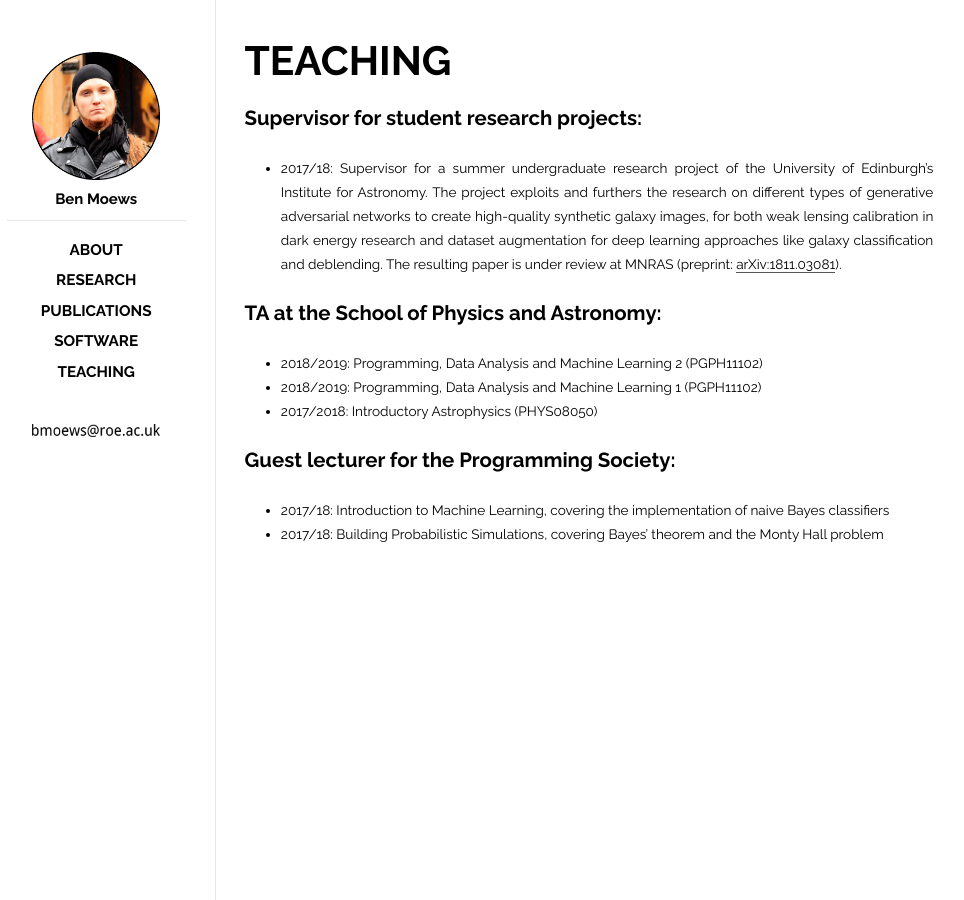
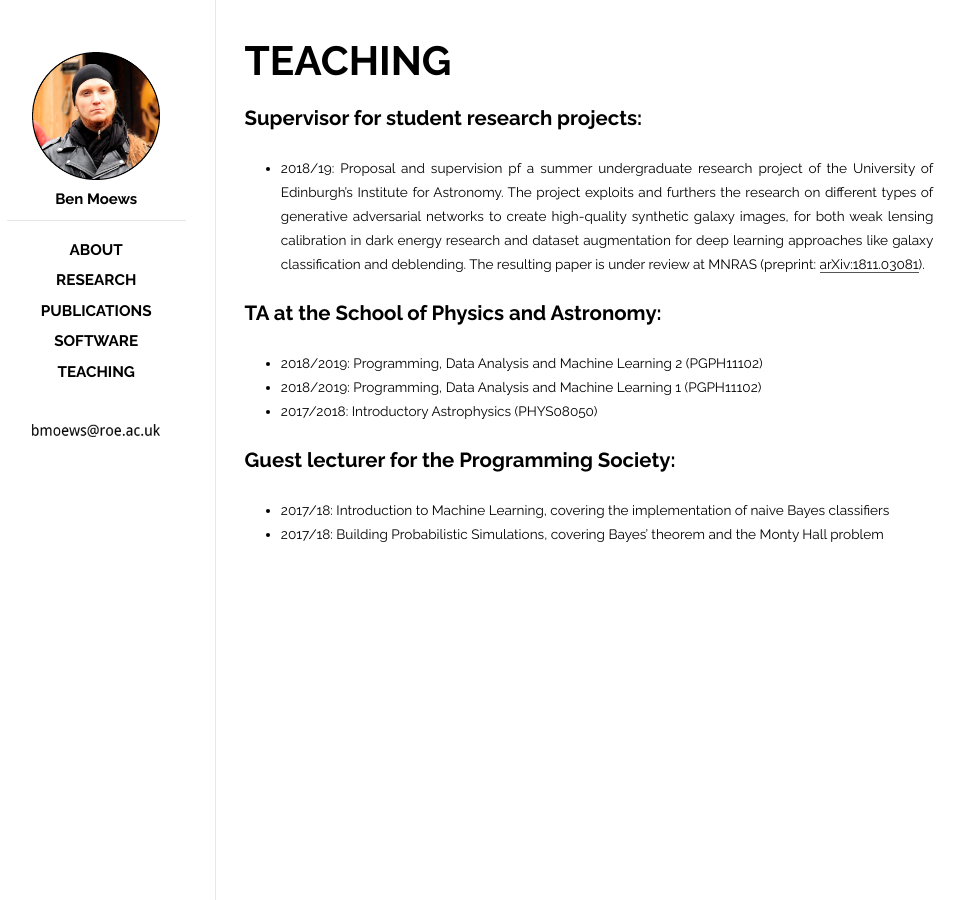
Before and after one commit to moews/moews.github.io, a Jekyll site: the page built from _posts/2017-03-23-teaching.md, in a window 1280 px wide. Shown: the whole page, without its empty margins (143-1107 px from the left). Built offline with Jekyll 4.4.1, drawn with Linux system fonts in a browser that asks for light colours.

Commit message:
Update 2017-03-23-teaching.md

```diff
--- a/_posts/2017-03-23-teaching.md
+++ b/_posts/2017-03-23-teaching.md
@@ -9,7 +9,7 @@
 
 ## Supervisor for student research projects:
 
-* 2017/18: Supervisor for a summer undergraduate research project of the University of Edinburgh's Institute for Astronomy. The project exploits and furthers the research on different types of generative adversarial networks to create high-quality synthetic galaxy images, for both weak lensing calibration in dark energy research and dataset augmentation for deep learning approaches like galaxy classification and deblending. The resulting paper is under review at MNRAS (preprint: [arXiv:1811.03081](https://arxiv.org/abs/1811.03081)).
+* 2018/19: Proposal and supervision pf a summer undergraduate research project of the University of Edinburgh's Institute for Astronomy. The project exploits and furthers the research on different types of generative adversarial networks to create high-quality synthetic galaxy images, for both weak lensing calibration in dark energy research and dataset augmentation for deep learning approaches like galaxy classification and deblending. The resulting paper is under review at MNRAS (preprint: [arXiv:1811.03081](https://arxiv.org/abs/1811.03081)).
 
 ## TA at the School of Physics and Astronomy:
 
```
